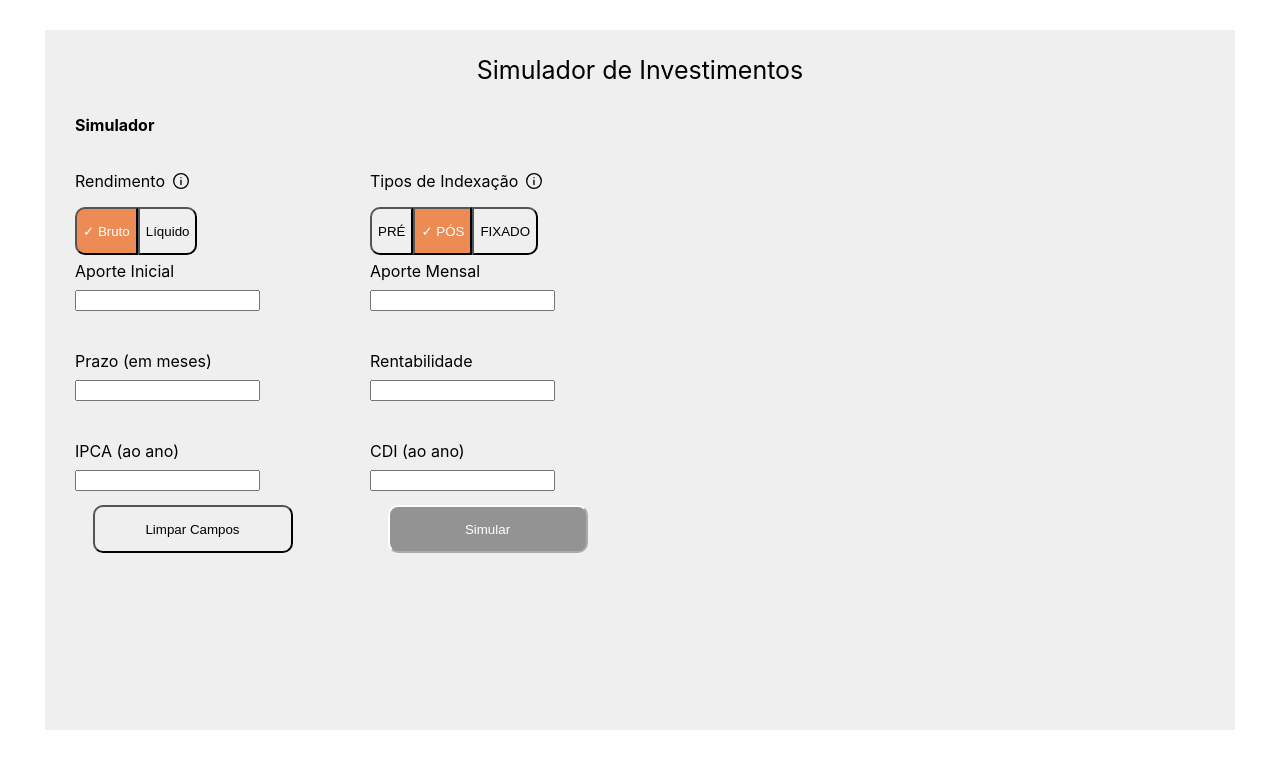
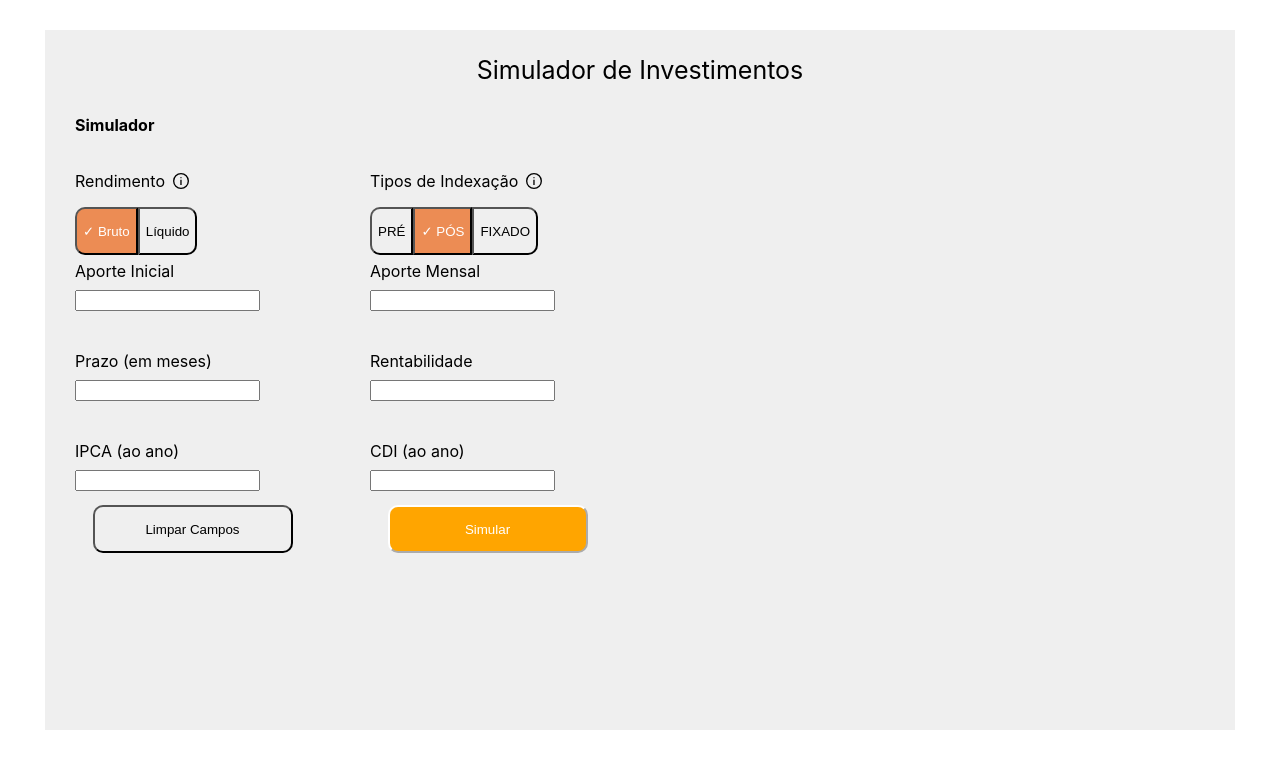
Before and after one commit to Soujigor/teste-eqi-ivestimentos, a React (Create React App) app: page / in a window 1280 px wide. Shown: the top 768 px of the page. Built offline with nearby package versions, Linux system fonts and the light colour scheme; no server answers.

Commit message:
adicionando validação para submit

```diff
--- a/src/componentes/Simulador.js
+++ b/src/componentes/Simulador.js
@@ -66,12 +66,14 @@ const Simulador = () => {
 
   const {
     value: enteredCDI,
-    isValid: cdiInicialIsValid,
+    isValid: cdiIsValid,
     hasError: cdiHasError,
     valueChangeHandler: cdiChangeHandler,
     inputBlurHandler: cdiBlurHandler,
   } = useInput((value) => (value.match(reg) ? true : false));
 
+  const inputsAreValid = aporteInicialIsValid && prazoIsValid && aporteMensalIsValid && rentabilidadeIsValid
+  console.log(ipcaIsValid)
   const [rendimento, setRendimento] = useState("bruto");
   const [tipoIndexacao, setTipoIndexacao] = useState("pos");
 
@@ -92,6 +94,13 @@ const Simulador = () => {
     resetPrazo();
     resetRentabilidade();
   };
+
+  const submitHandler = () => {
+    dispatch({
+      type: "SIMULAR",
+      value: { tipoIndex: tipoIndexacao, rendimento: rendimento },
+    })
+  }
 
   return (
     <Grid templateColumns="1fr 1fr">
@@ -274,13 +283,9 @@ const Simulador = () => {
             borderRadius="10px"
             borderColor="white"
             color="white"
-            bg="#939393"
-            onClick={() =>
-              dispatch({
-                type: "SIMULAR",
-                value: { tipoIndex: tipoIndexacao, rendimento: rendimento },
-              })
-            }
+            bg="orange"
+            onClick={submitHandler}
+            disabled={!inputsAreValid}
           >
             Simular
           </Button>
```
